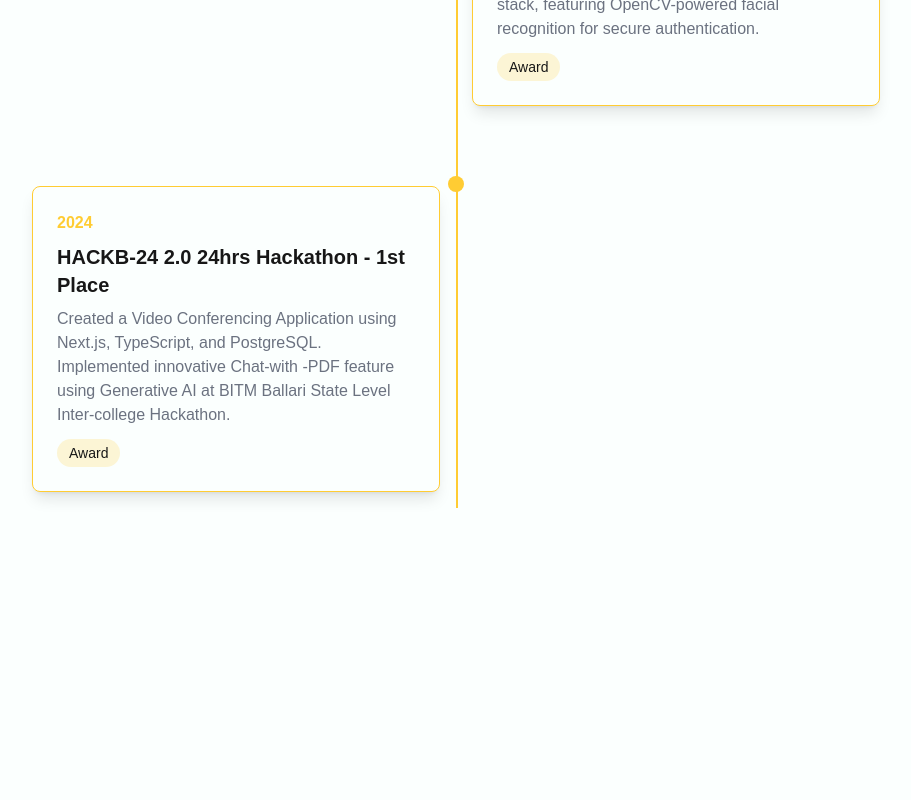
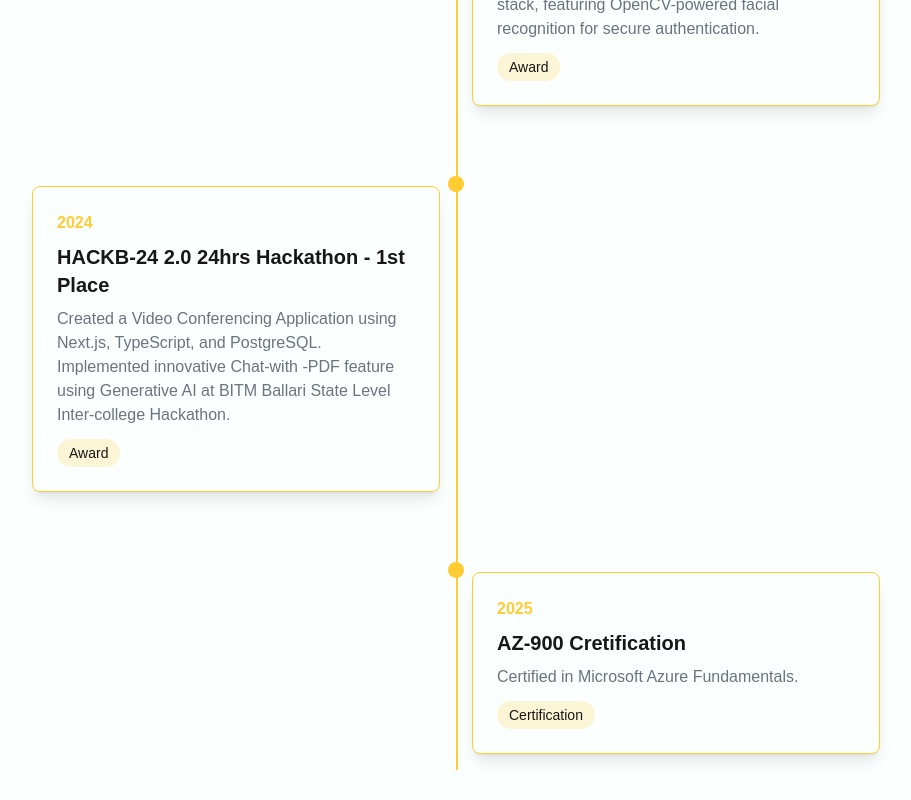
Before and after one commit to KIRAN-BUSARI/Kiran-portfolio, a React (Vite) app: page / in a window 1280 px wide. Shown: the part 4037-4837 px from the top of the page, without its empty margins (184-1095 px from the left). Before the commit the page ends 4593 px from the top, so only its background shows below. Built offline with nearby package versions, Linux system fonts and the light colour scheme.

Commit message:
Add New Achivement

```diff
--- a/src/pages/Achievements.tsx
+++ b/src/pages/Achievements.tsx
@@ -36,6 +36,12 @@
       'Created a Video Conferencing Application using Next.js, TypeScript, and PostgreSQL. Implemented innovative Chat-with -PDF feature using Generative AI at BITM Ballari State Level Inter-college Hackathon.',
     category: 'award',
   },
+  {
+    year: '2025',
+    title: 'AZ-900 Cretification',
+    description: 'Certified in Microsoft Azure Fundamentals.',
+    category: 'certification',
+  },
 ];
 
 const Achievements = () => {
@@ -49,7 +55,6 @@
       </div>
 
       <div className="relative">
-        {/* Vertical line */}
         <div className="absolute left-4 h-full w-0.5 bg-secondary md:left-1/2"></div>
 
         {achievements.map((achievement, index) => (
```
